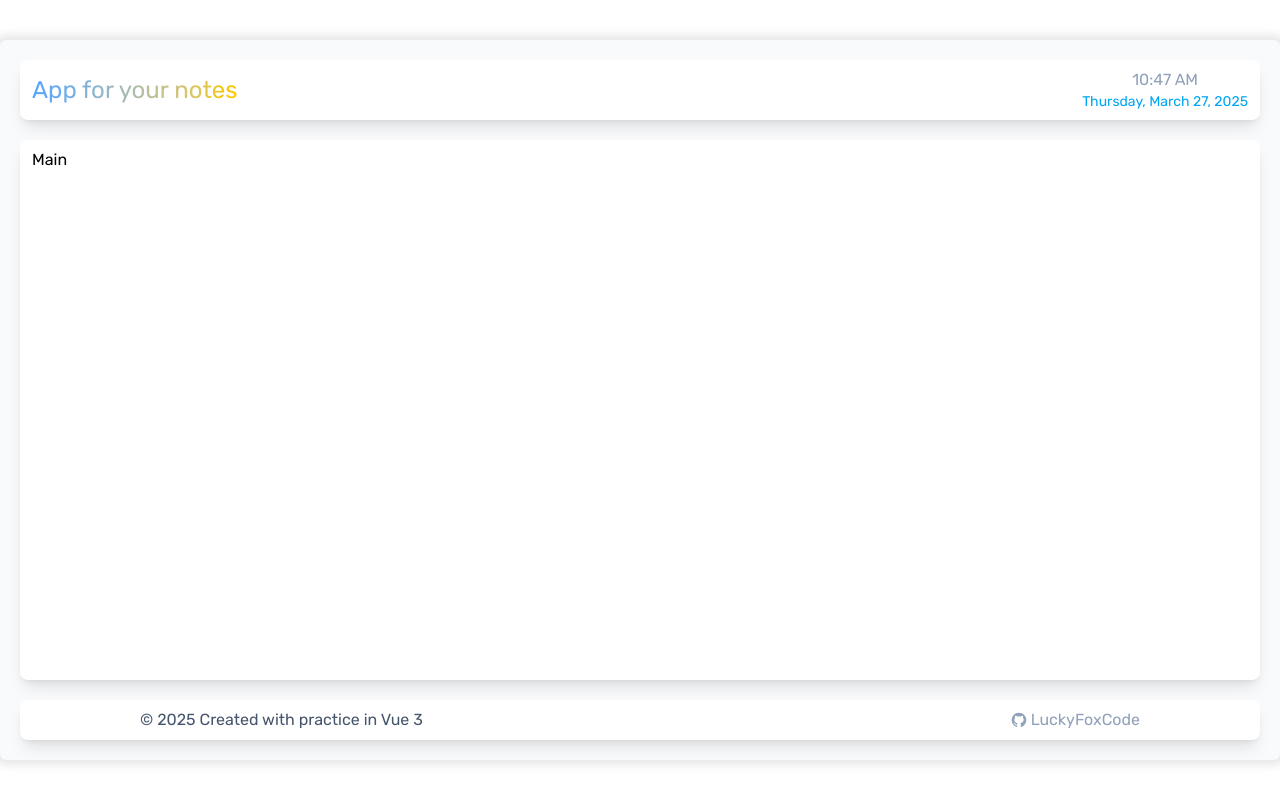
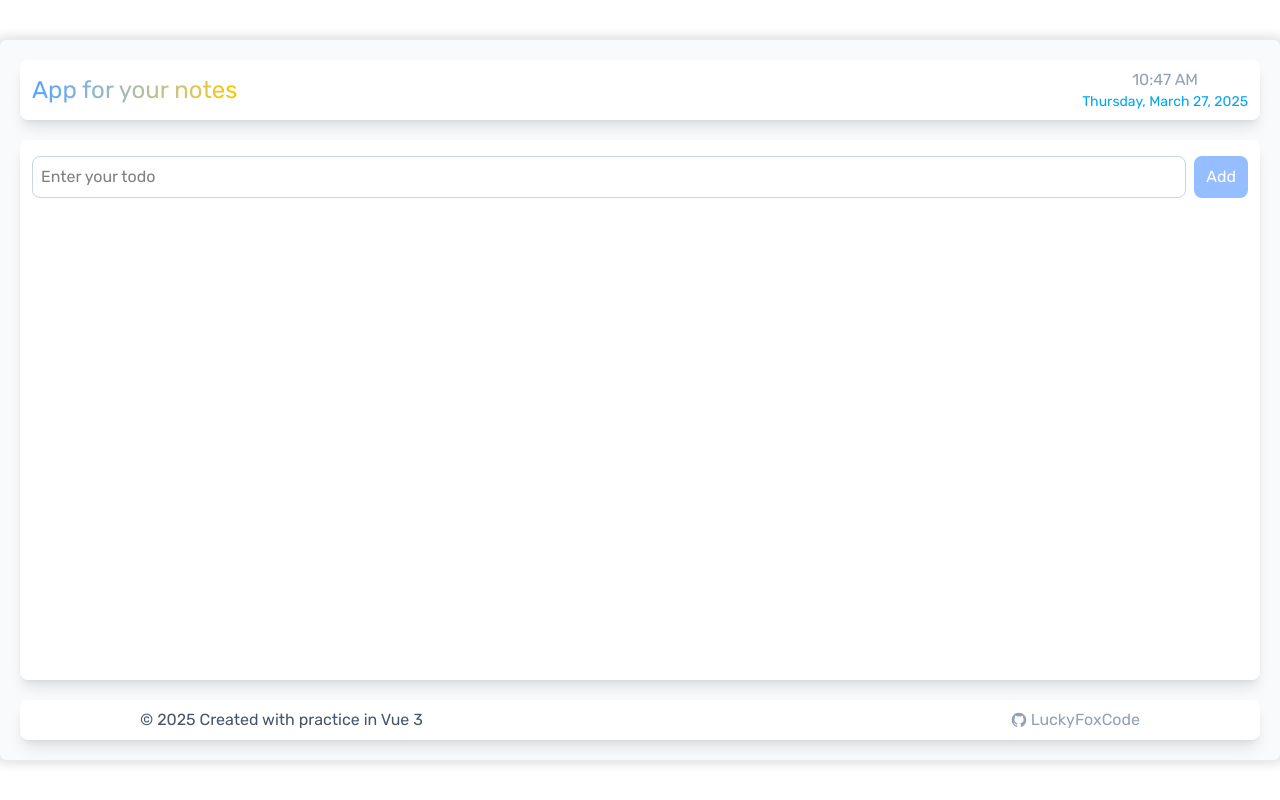
Before and after one commit to LuckyFoxCode/simple-todo, a Vue app: page / in a window 1280 px wide. Built offline with nearby package versions, Linux system fonts and the light colour scheme.

Commit message:
feat: implement TodoForm component for adding new todos; define Todo interface

```diff
--- a/src/components/AppContent.vue
+++ b/src/components/AppContent.vue
@@ -1,5 +1,17 @@
-<script setup lang="ts"></script>
+<script setup lang="ts">
+import { ref } from 'vue';
+import TodoForm from './TodoForm.vue';
+import type { Todo } from '@/types/todo';
+
+const todos = ref<Todo[]>([]);
+
+const addTodo = (todo: Todo) => {
+  todos.value.push(todo);
+};
+</script>
 
 <template>
-  <main class="w-full flex-1 rounded-lg bg-white px-3 py-2 shadow-lg">Main</main>
+  <main class="w-full flex-1 rounded-lg bg-white px-3 py-4 shadow-lg">
+    <TodoForm @add-todo="addTodo" />
+  </main>
 </template>
--- /dev/null
+++ b/src/components/TodoForm.vue
@@ -0,0 +1,45 @@
+<script setup lang="ts">
+import { ref } from 'vue';
+import CustomButton from './common/CustomButton.vue';
+import type { Todo } from '@/types/todo';
+
+const emit = defineEmits<{
+  'add-todo': [todo: Todo];
+}>();
+
+const todoValue = ref<string>('');
+
+const handleSubmit = (event: Event) => {
+  event.preventDefault();
+
+  if (todoValue.value.trim() === '') return;
+
+  const todo = {
+    id: crypto.randomUUID(),
+    value: todoValue.value.trim(),
+    completed: false,
+  };
+  emit('add-todo', todo);
+  todoValue.value = '';
+};
+</script>
+
+<template>
+  <form
+    class="flex flex-col gap-2 md:flex-row"
+    @submit="handleSubmit"
+  >
+    <input
+      v-model="todoValue"
+      type="text"
+      class="w-full flex-1 rounded-lg border border-slate-300 p-2 transition-colors duration-300 ease-in-out focus:border-blue-500 focus:outline-none"
+      name="todo"
+      placeholder="Enter your todo"
+    />
+    <CustomButton
+      text="Add"
+      type="submit"
+      :disabled="todoValue.length < 1"
+    />
+  </form>
+</template>
--- /dev/null
+++ b/src/types/todo.ts
@@ -0,0 +1,5 @@
+export interface Todo {
+  id: string;
+  value: string;
+  completed: boolean;
+}
```
